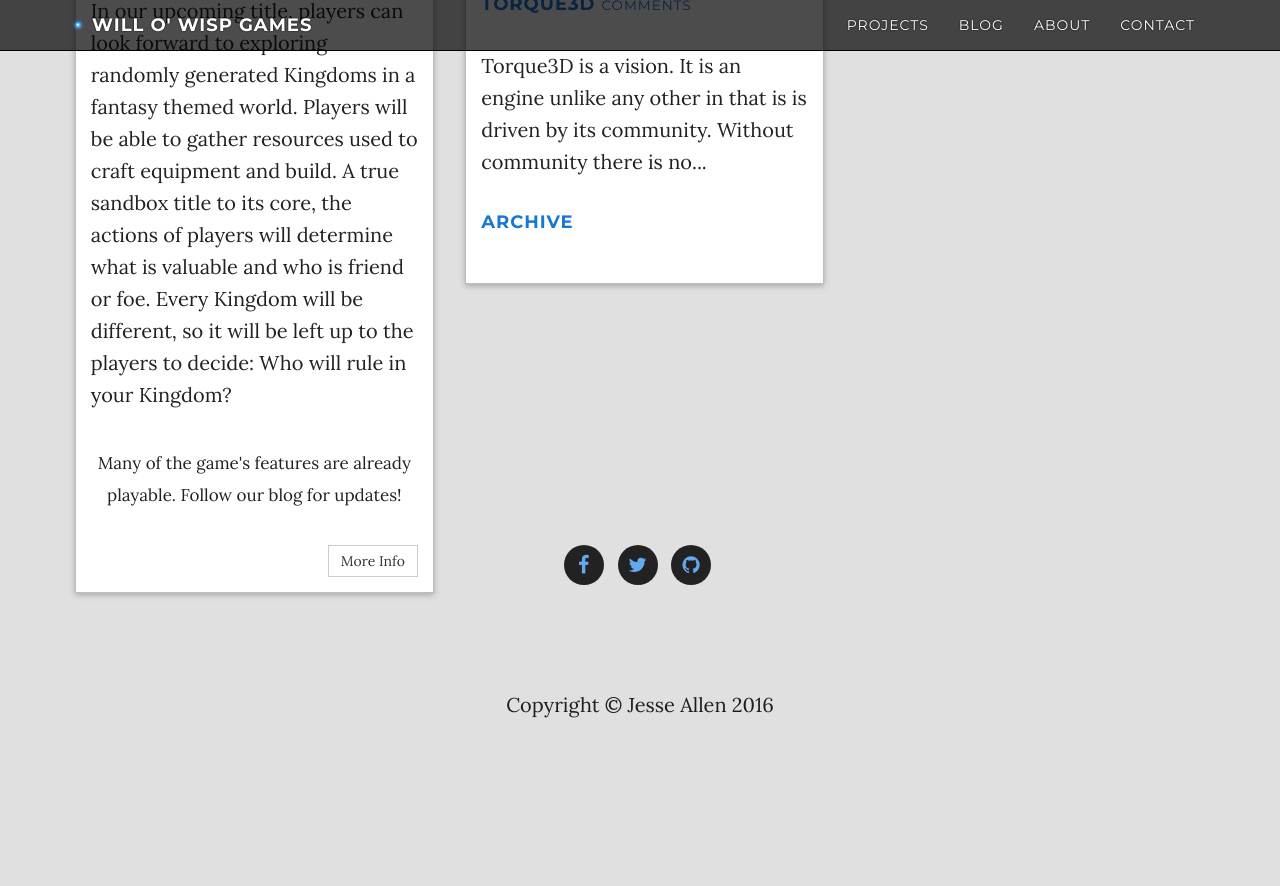
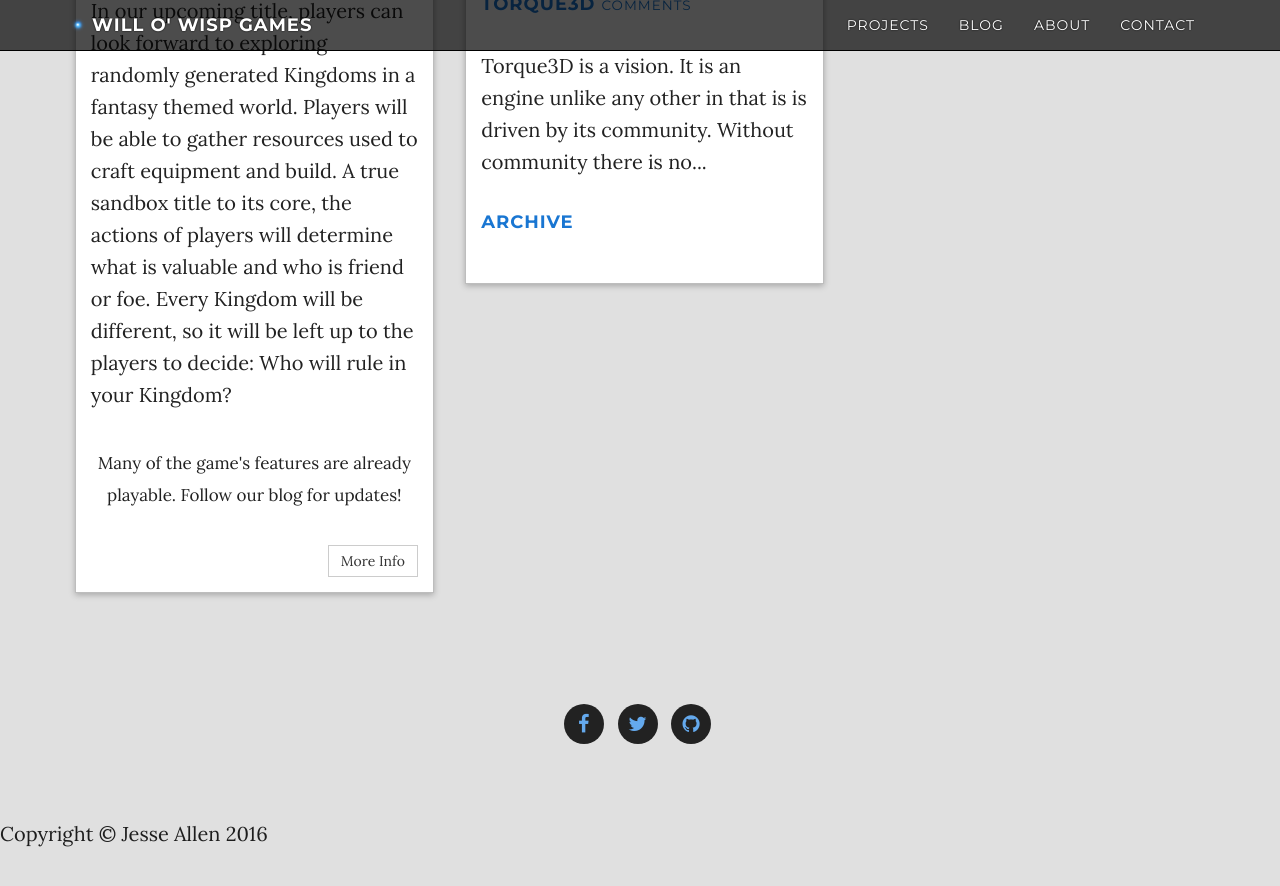
Before and after one commit to WilloWispGames/WilloWispGames.github.io, a Jekyll site: the page built from index.html, in a window 1280 px wide and 900 px high, scrolled down 230 px. Shown: the top 886 px of the window. Built offline with Jekyll 4.4.1, drawn with Linux system fonts in a browser that asks for light colours; nearby versions of some CDN libraries; comment, search, counter and statistics services are not loaded; before the commit the page ends 984 px from its top, so only the background shows below that.

Commit message:
Update footer.html

```diff
--- a/_includes/footer.html
+++ b/_includes/footer.html
@@ -3,7 +3,7 @@
 
 <footer>
 
-    <div id="foot">
+    <div id="container">
 
         {% include social-buttons.html %}
 
```
